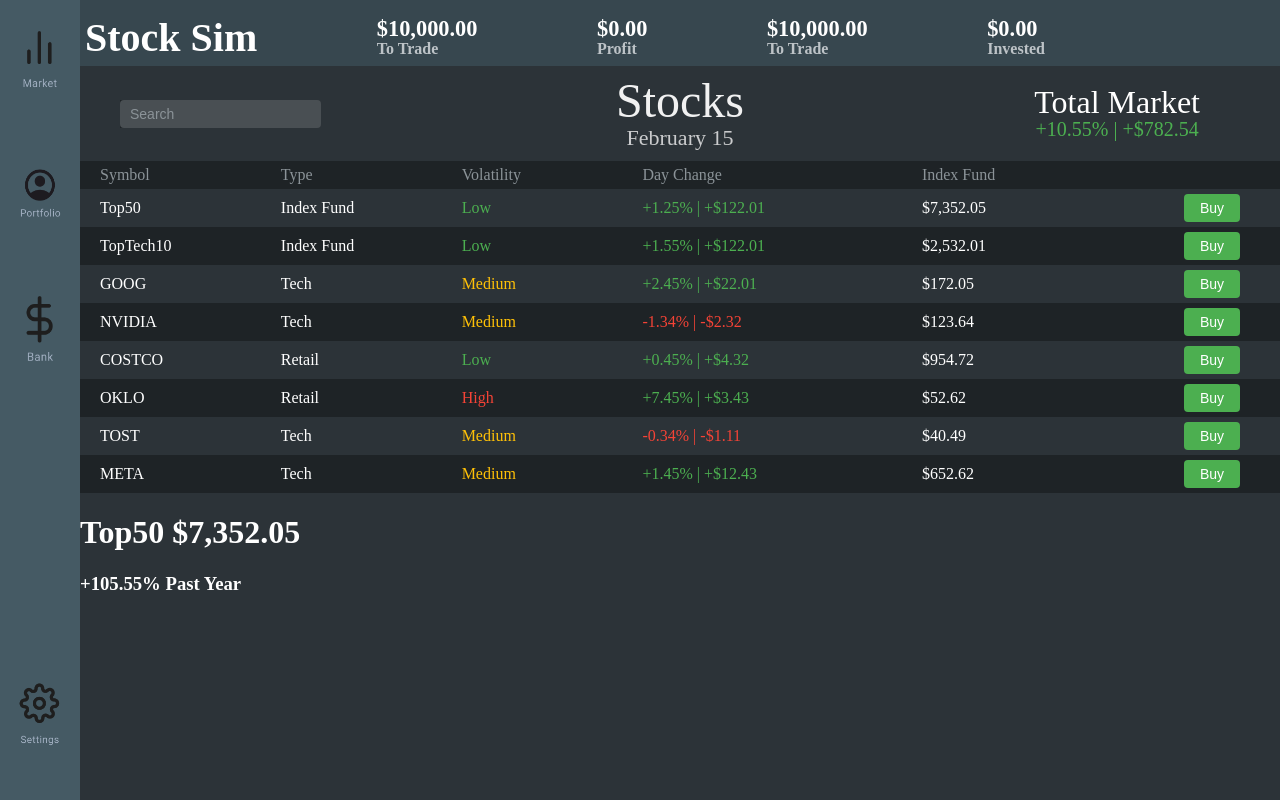
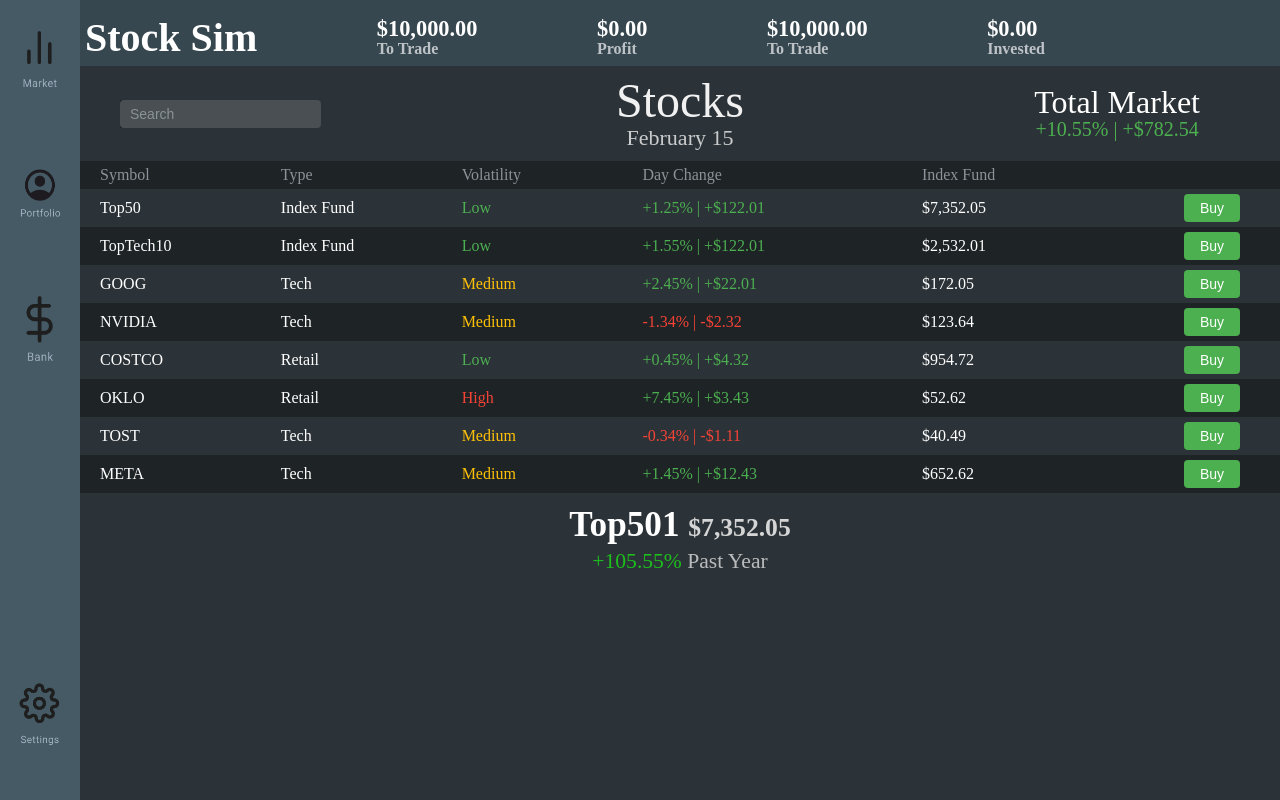
Before and after one commit to MichaelAho1/QuickMarkets, a React (Vite) app in the folder client/: page / in a window 1280 px wide. Built offline with nearby package versions, Linux system fonts and the light colour scheme.

Commit message:
Fixed GraphSections header and added styling

```diff
--- a/client/src/MarketPage/components/graphSection.jsx
+++ b/client/src/MarketPage/components/graphSection.jsx
@@ -3,14 +3,10 @@ import styles from './graphSection.module.css';
 
 const graphSection = () => {
     return (
-        <>
-        <div className={styles.header}>
-            <h1 className={styles.title}>Top50 <span className={styles.price}>$7,352.05</span></h1>
+        <div className={styles.graphSection}>
+            <h2 className={styles.title}>Top501 <span className={styles.price}>$7,352.05</span></h2>
+            <h3 className={styles.titleDescription}><span className={styles.changeInYear}>+105.55%</span> Past Year</h3>
         </div>
-        <div className={styles.headerDescription}>
-            <h3><span className={styles.yearTotal}>+105.55</span>% Past Year</h3>
-        </div>
-        </>
     );
 };
 
--- a/client/src/MarketPage/components/graphSection.module.css
+++ b/client/src/MarketPage/components/graphSection.module.css
@@ -0,0 +1,42 @@
+.graphSection {
+    display: flex;
+    flex-direction: column;
+    align-items: center;
+}
+
+.title {
+    font-size: 2.2rem;
+    color: white;
+}
+
+.price {
+    font-size: 1.6rem;
+    color: #d8d8d8fa;
+}
+
+.titleDescription {
+    font-size: 1.35rem;
+    color: #d8d8d8d3;
+    font-weight: lighter;
+}
+
+.changeInYear {
+    color: #1DBF1D;
+}
+
+.positive {
+    color: #4CAF50;
+}
+
+.negative {
+    color: #F44336;
+}
+
+.graphSection h2 {
+    margin: 0;
+    margin-top: 12px;
+}
+
+.graphSection h3 {
+    margin: 4px;
+}
```
